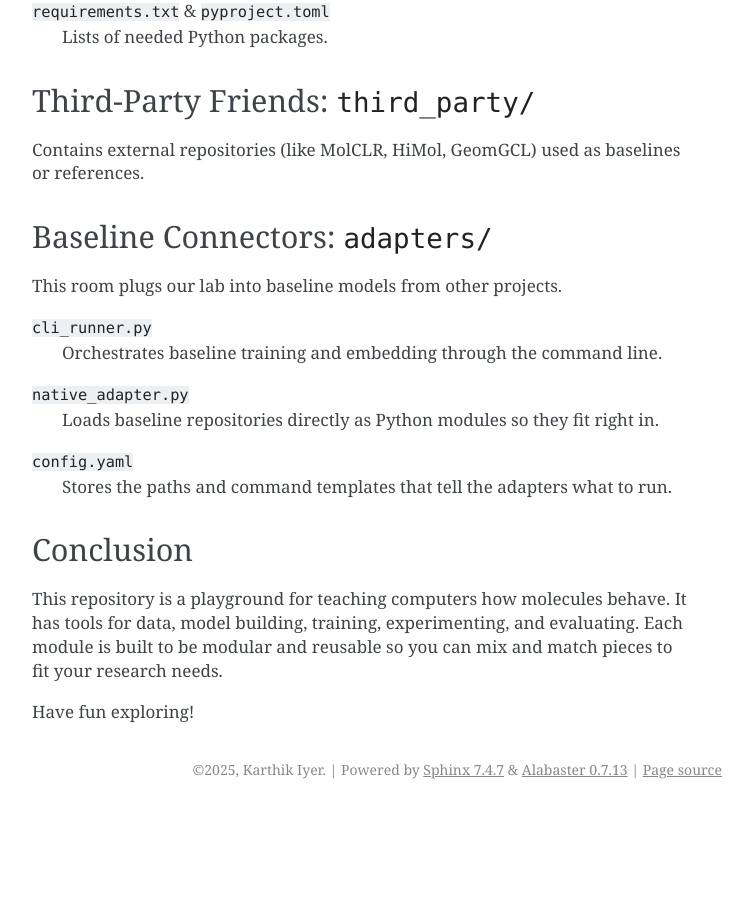
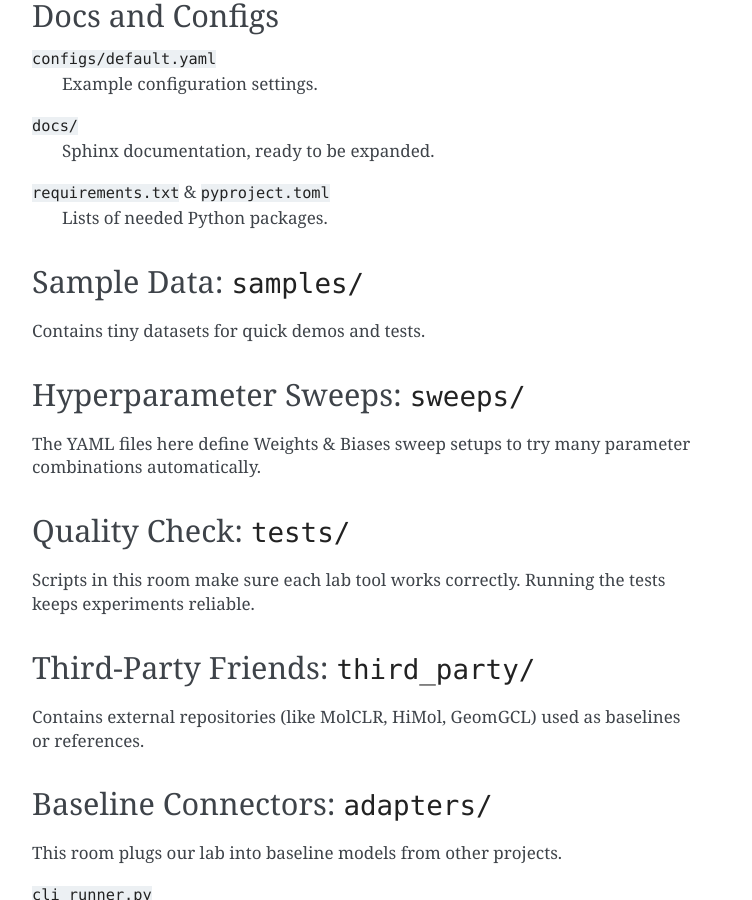
Before and after one commit to Kar488/M-JEPA, a Sphinx documentation site: the page built from docs/kid_friendly_overview.rst, in a window 1280 px wide and 900 px high, scrolled down 3664 px. Shown: the whole window, without its empty margins (388-1140 px from the left). Built offline with Sphinx 7.4.7, drawn with Linux system fonts in a browser that asks for light colours; before the commit the page ends 4473 px from its top, so only the background shows below that; some of the changed text lies outside the part shown.

```diff
--- a/docs/kid_friendly_overview.rst
+++ b/docs/kid_friendly_overview.rst
@@ -1,7 +1,8 @@
 M-JEPA: A Kid-Friendly Guide
 ============================
 
-Welcome to the M-JEPA project! Think of this repository as a giant science lab where computers learn to understand molecules. Each folder is like a different lab room with its own tools. Here's a tour that explains everything in simple, kid-friendly language.
+Welcome to the M-JEPA project! Think of this repository as a giant science lab where computers learn to understand molecules.
+Each folder is like a different lab room with its own tools. Here's a tour that explains everything in simple, kid-friendly language.
 
 Main Entrance: ``main.py``
 ----------------------------------------
@@ -50,6 +51,12 @@
 
 ``predictor.py``
   A small neural network that tries to guess a target embedding from the context embedding.
+
+``ema.py``
+  Implements Exponential Moving Average (EMA) to keep a smooth version of the model's weights, which helps with stability.
+
+``factory.py``
+  A factory that builds models based on the configuration settings. It can create different types of encoders and predictors.
 
 Training Room: ``training/``
 ----------------------------------------
@@ -139,6 +146,19 @@
 ``requirements.txt`` & ``pyproject.toml``
   Lists of needed Python packages.
 
+Sample Data: ``samples/``
+----------------------------------------
+Contains tiny datasets for quick demos and tests.
+
+Hyperparameter Sweeps: ``sweeps/``
+----------------------------------------
+The YAML files here define Weights & Biases sweep setups to try many parameter combinations automatically.
+
+Quality Check: ``tests/``
+----------------------------------------
+Scripts in this room make sure each lab tool works correctly.
+Running the tests keeps experiments reliable.
+
 Third-Party Friends: ``third_party/``
 ----------------------------------------
 Contains external repositories (like MolCLR, HiMol, GeomGCL) used as baselines or references.
@@ -158,6 +178,7 @@
 
 Conclusion
 ----------
-This repository is a playground for teaching computers how molecules behave. It has tools for data, model building, training, experimenting, and evaluating. Each module is built to be modular and reusable so you can mix and match pieces to fit your research needs.
+This repository is a playground for teaching computers how molecules behave. It has tools for data, model building, training, experimenting, and evaluating.
+Each module is built to be modular and reusable so you can mix and match pieces to fit your research needs.
 
 Have fun exploring!
```
Also changed, not shown: README.md (+3 -0 lines), 3 other files.
